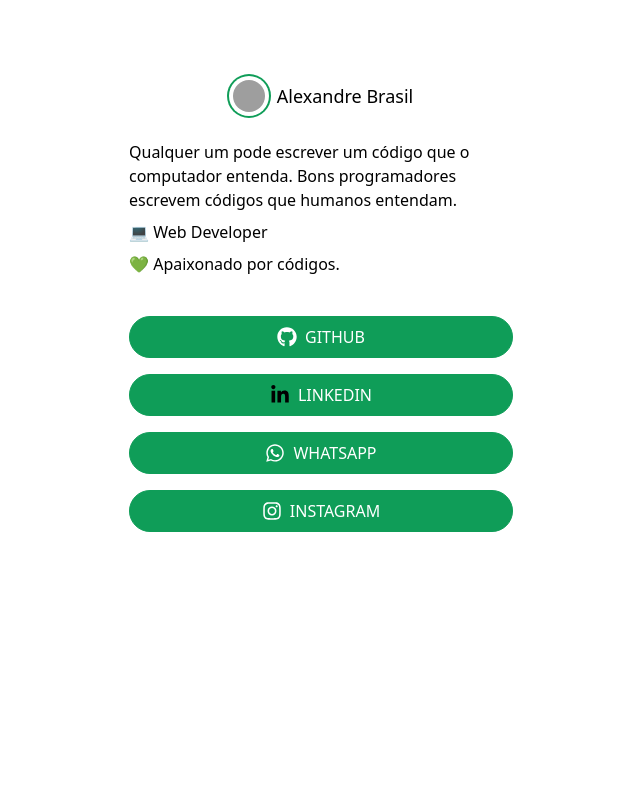
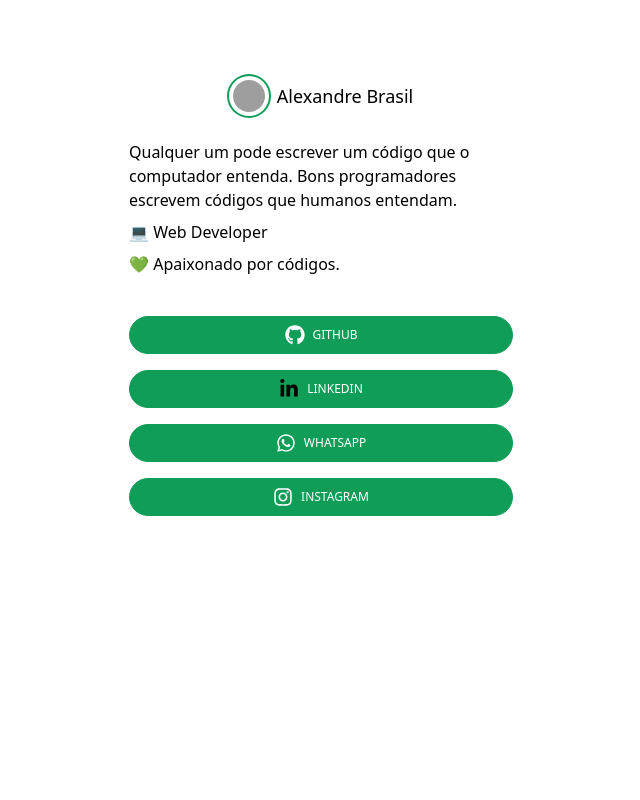
Before and after one commit to gibifytech/gibify.link, a Next.js app: page /alexandre.official.brasil in a window 1280 px wide. Shown: the top 800 px of the page, without its empty margins (319-959 px from the left). Built offline with nearby package versions, Linux system fonts and the light colour scheme; grey boxes are pictures that could not be loaded.

Commit message:
alexandre fix

```diff
--- a/src/app/alexandre.official.brasil/page.tsx
+++ b/src/app/alexandre.official.brasil/page.tsx
@@ -32,7 +32,7 @@ export default function AlexandreOfficialBrasilPage() {
           <li>💚 Apaixonado por códigos.</li>
         </ul>
       </div>
-      <div className="flex flex-col gap-4 max-w-sm w-full mt-6 text-sx uppercase">
+      <div className="flex flex-col gap-4 max-w-sm w-full mt-6 text-xs uppercase">
         <a
           href="https://github.com/alexandre-cooper"
           target="_blank"
@@ -40,7 +40,7 @@ export default function AlexandreOfficialBrasilPage() {
           className="flex items-center justify-center gap-2 rounded-3xl text-white bg-green-500 border border-green-500 p-2 w-full"
         >
           <GithubIcon />
-          <span className="">Github</span>
+          <span >Github</span>
         </a>
         <a
           href="https://www.linkedin.com/in/alexandre-brasil-dos-santos"
@@ -49,7 +49,7 @@ export default function AlexandreOfficialBrasilPage() {
           className="flex items-center justify-center gap-2 rounded-3xl text-white bg-green-500 border border-green-500 p-2 w-full"
         >
           <LinkedInIcon />
-          <span className="">LinkedIn</span>
+          <span>LinkedIn</span>
         </a>
         <a
           href="https://wa.me/5565992792383"
@@ -58,7 +58,7 @@ export default function AlexandreOfficialBrasilPage() {
           className="flex items-center justify-center gap-2 rounded-3xl text-white bg-green-500 border border-green-500 p-2 w-full"
         >
           <WhtasappIcon />
-          <span className="md:text-base text-sm">WhatsApp</span>
+          <span >WhatsApp</span>
         </a>
         <a
           href="https://www.instagram.com/alexandre.official.brasil/"
@@ -67,7 +67,7 @@ export default function AlexandreOfficialBrasilPage() {
           className="flex items-center justify-center gap-2 rounded-3xl text-white bg-green-500 border border-green-500 p-2 w-full"
         >
           <InstagramIcon />
-          <span className="md:text-base text-sm">Instagram</span>
+          <span >Instagram</span>
         </a>
       </div>
     </main>
```
